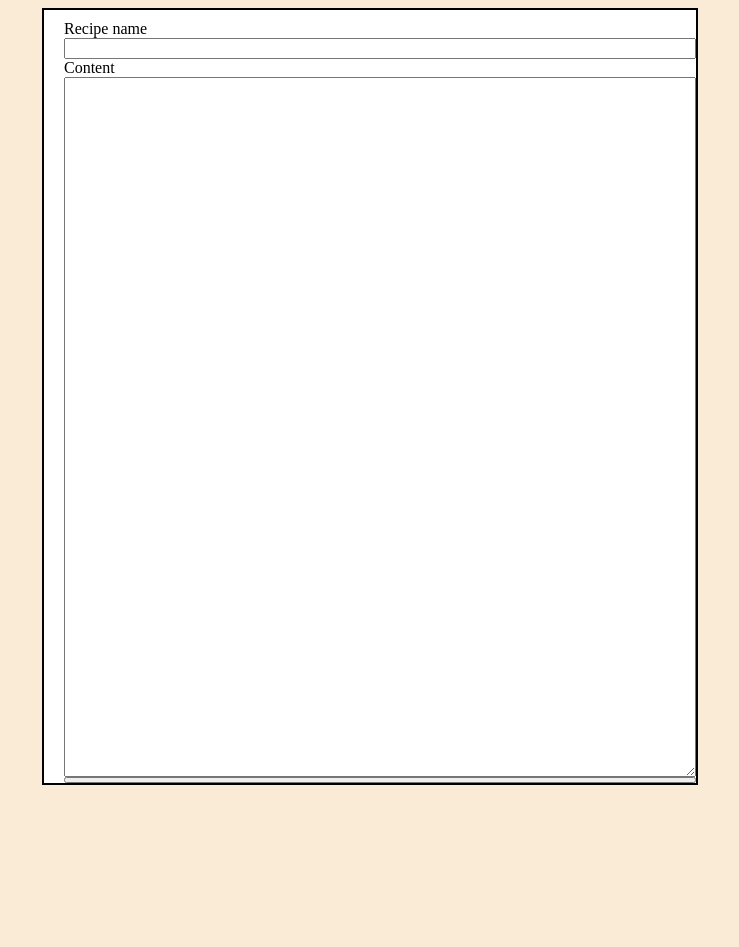
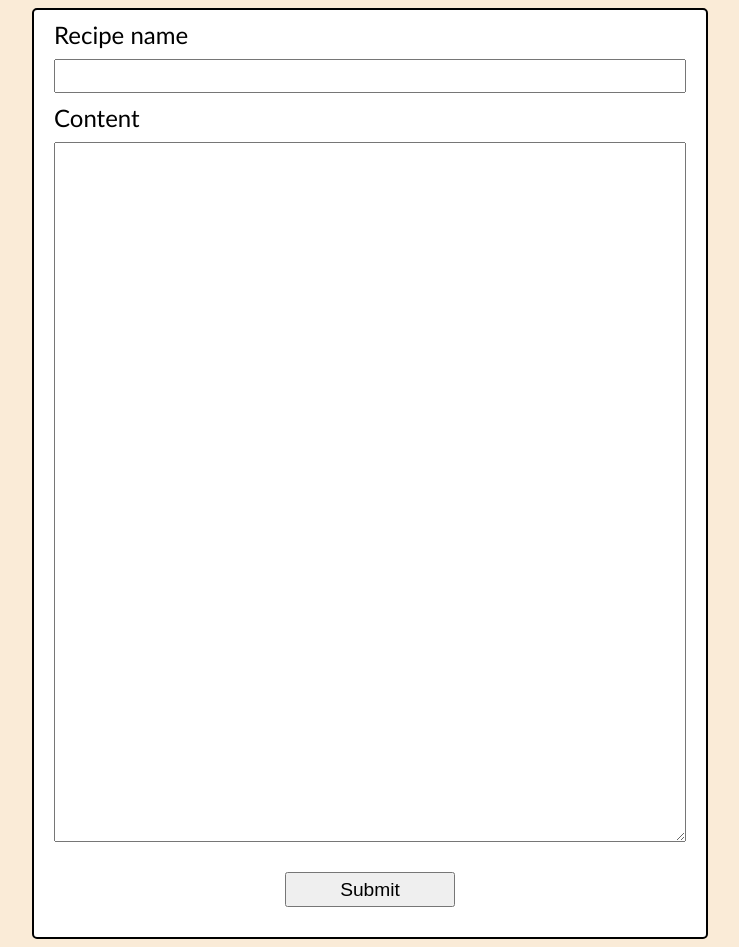
Before and after one commit to JonHedegaardNielsen/Cooking_recipes, a plain HTML site: page AddRecipe.html in a window 1280 px wide. Shown: the whole page, without its empty margins (270-1009 px from the left). Before the commit the page ends 800 px from the top, so only its background shows below. Drawn offline with Linux system fonts and the light colour scheme.

Commit message:
msc changes

```diff
--- a/AddRecipe.css
+++ b/AddRecipe.css
@@ -9,19 +9,40 @@ body{
     border: 2px solid black;
     display: grid;
     padding-left: 20px;
+    padding-right: 20px;
     padding-top: 10px;
     background-color: white;
     height: auto;
+    border-radius: 5px;
 }
 
 #recipeInputBoxContent{
     max-width: 700px;
     max-height: auto;
-    resize: vertical;
+    /* resize: vertical; */
     height: 700px;
+    margin-bottom: 30px;
+    font-size: 18px;
 }
 
 #recipeInputBoxName{
     max-width: 700px;
     resize: vertical;
+    margin-bottom: 10px;
+    font-size: 24px;
 }
+
+.recipeInputBoxTitle{
+    font-size: x-large;
+    font-family: 'Gill Sans', 'Gill Sans MT', Calibri, 'Trebuchet MS', sans-serif;
+    margin-bottom: 10px;
+}
+
+#AddRecipe{
+    margin-bottom: 30px;
+    height: 35px;
+    width: 170px;
+    margin-left: auto;
+    margin-right: auto;
+    font-size: larger;
+}
--- a/AddRecipe.html
+++ b/AddRecipe.html
@@ -7,13 +7,13 @@
 </head>
 <body>
     <div id="addRecipeBox">
-        <label for="name">Recipe name</label>
-        <input id="recipeInputBoxName" size="64" type="text">
+        <label class="recipeInputBoxTitle" for="name">Recipe name</label>
+        <input maxlength="64"  id="recipeInputBoxName"  type="text">
 
-        <label for="content">Content</label>
-        <textarea  cols="15" maxlength="2048" id="recipeInputBoxContent" size="1" id="" name="content"></textarea>
+        <label class="recipeInputBoxTitle" for="content">Content</label>
+        <textarea  cols="15" maxlength="2048" id="recipeInputBoxContent" size="1"si name="content"></textarea>
 
-        <button id="submitRecipe"></button>
+        <button  id="AddRecipe">Submit</button>
     </div>
 
     <script src="AddRecipe.js"></script>
--- a/Homepage.css
+++ b/Homepage.css
@@ -10,3 +10,40 @@
     display: grid;
     height: auto;
 }
+
+#recipeLinksTopBar input{
+    height: inherit;
+    vertical-align: top;
+    width: 700px;
+}
+
+#recipeLinksTopBar button{
+    vertical-align: top;
+    height: inherit;
+}
+
+#search{
+    font-size: 20px;
+    width: 75px;
+}
+
+#AddRecipe{
+    top: 0;
+    right: 0;
+    font-size: xx-large;
+    width: 50px;
+}
+
+#recipeLinksTopBar{
+ height: 50px;
+}
+
+.recipeLink{
+    outline: 1px solid black;
+    height: 40px;
+}
+
+.recipeLink a{
+    font-size: 32px;
+    font-family: 'Gill Sans', 'Gill Sans MT', Calibri, 'Trebuchet MS', sans-serif;
+}
```
Also changed, not shown: Homepage.js (added, +21 -0 lines), Index.html (+14 -5 lines), add.png (added).
